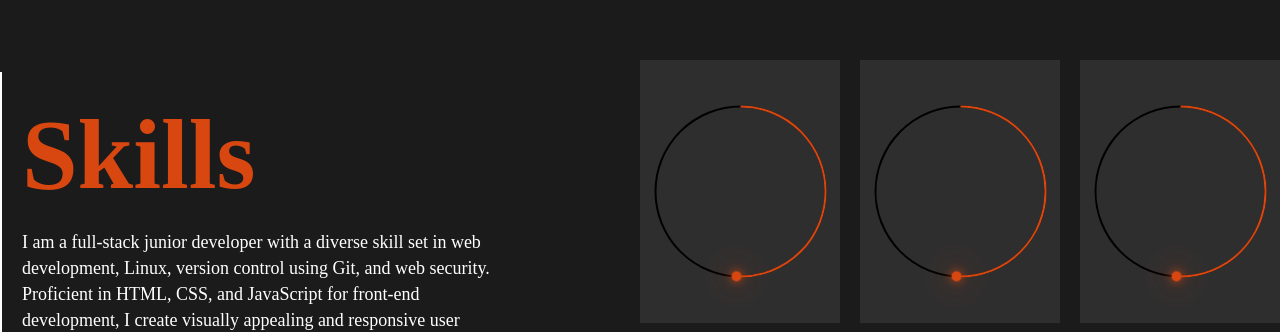
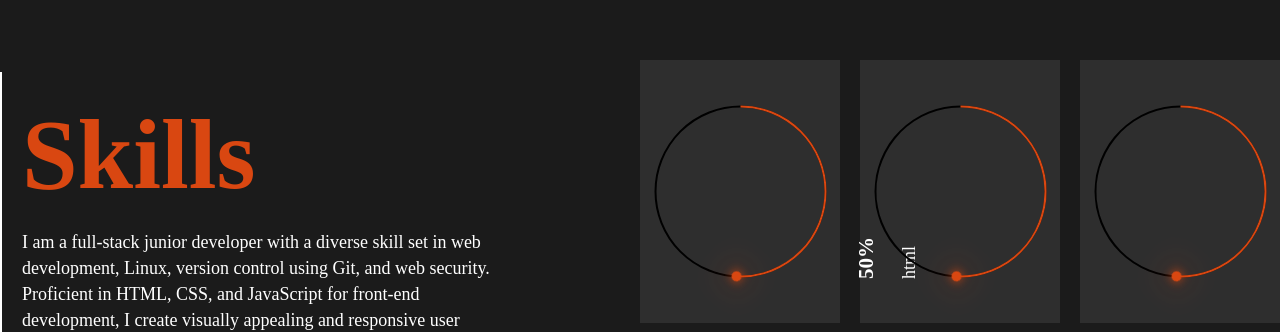
Before and after one commit to reycy07/portfolio, a plain HTML site: page index.html in a window 1280 px wide. Shown: the part 2015-2347 px from the top of the page. Drawn offline with Linux system fonts and the light colour scheme; a web font is replaced by a local one.

Commit message:
code for first number in the skills

```diff
--- a/index.html
+++ b/index.html
@@ -74,6 +74,10 @@
                                         <circle cx="85" cy="85" r="85"></circle>
                                         <circle cx="85" cy="85" r="85"></circle>
                                     </svg>
+                                    <div class="portfolio__number-skill">
+                                        <h3>50<span>%</span></h3>
+                                        <p>html</p>
+                                    </div>
                                 </div>
                             </div>
                             <div class="portfolio__card">
```
